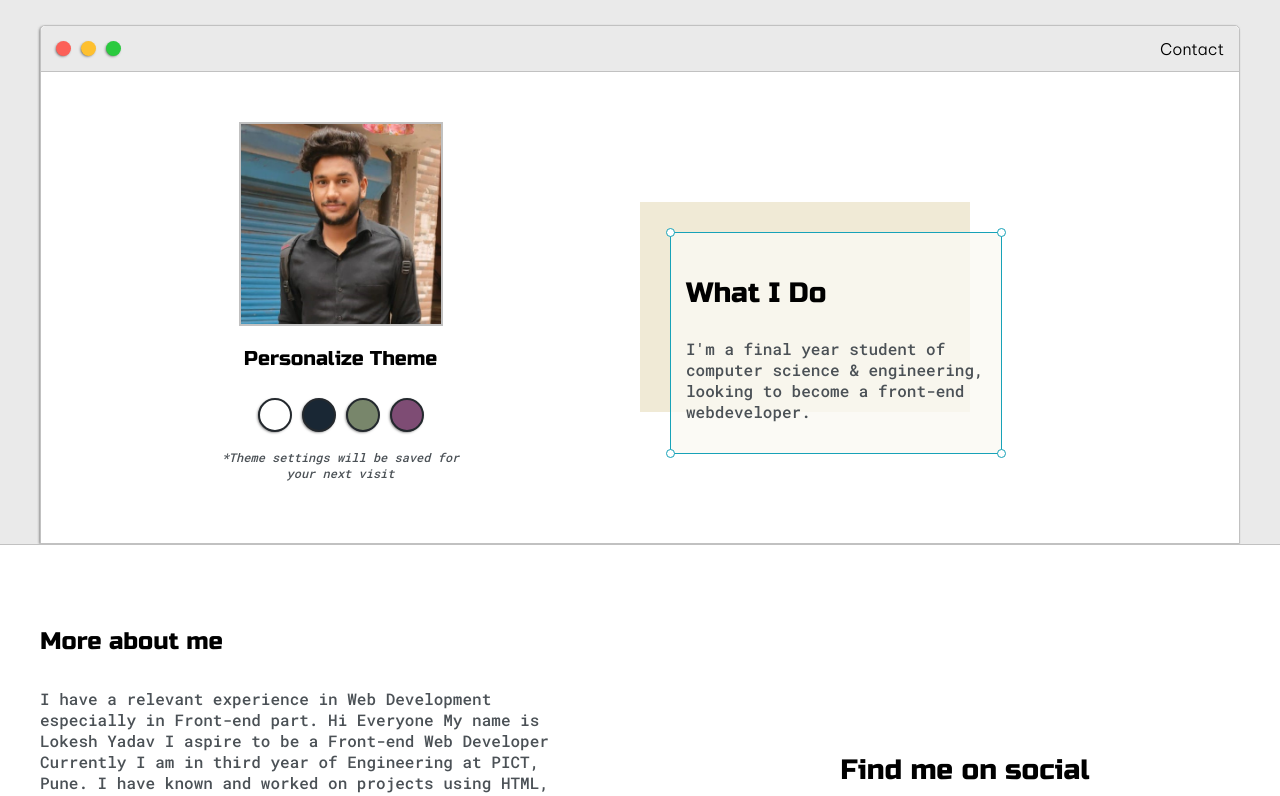
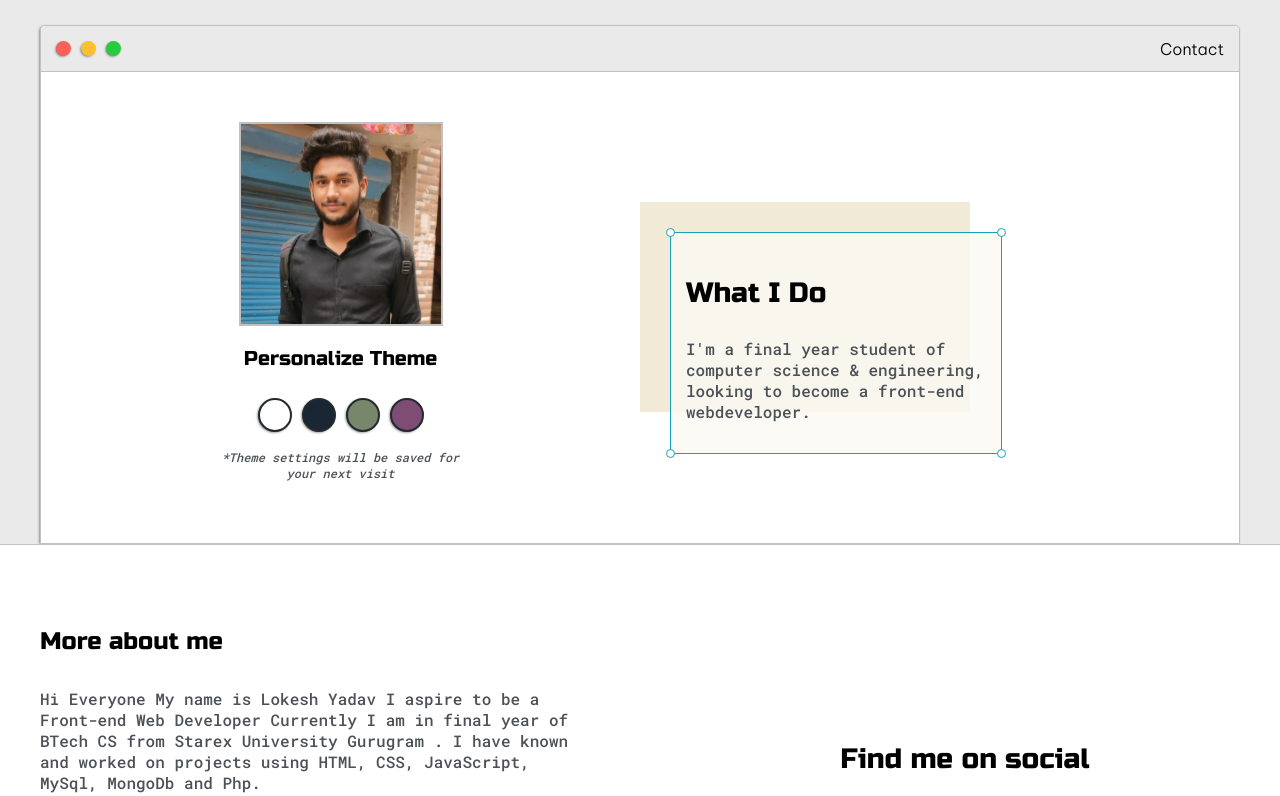
Before and after one commit to Lokesh0s1/SIMBT_task1, a plain HTML site: page index.html in a window 1280 px wide. Shown: the part 136-932 px from the top of the page. Drawn offline with nearby package versions, Linux system fonts and the light colour scheme.

Commit message:
Update index.html

```diff
--- a/index.html
+++ b/index.html
@@ -76,9 +76,8 @@
 			<div class="about-wrapper">
 				<div id="about" class="about-me">
 					<h4>More about me</h4>
-					<p>I have a relevant experience in Web Development especially in Front-end part.
-					Hi Everyone My name is Lokesh Yadav I aspire to be a Front-end Web Developer
-					Currently I am in third year of Engineering at PICT, Pune.
+					<p>Hi Everyone My name is Lokesh Yadav I aspire to be a Front-end Web Developer
+					Currently I am in final year of BTech CS from Starex University Gurugram .
 					I have known and worked on projects using HTML, CSS, JavaScript, MySql, MongoDb and Php.</p>
 					<p>I'm learning more about ReactJs</p>
 					<hr>
```
